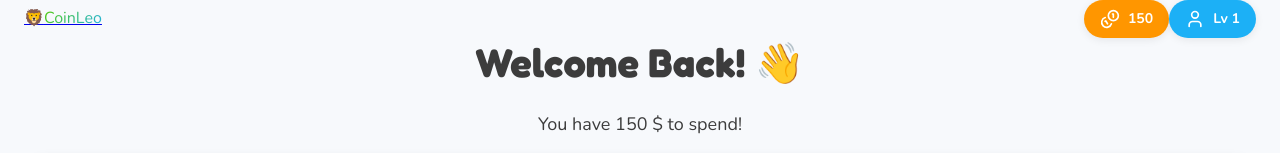
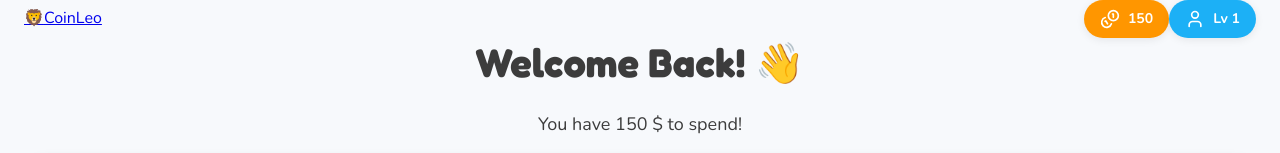
Before and after one commit to SakuSemu/test-sass2, a React (Vite) app: page /test-sass2/dashboard in a window 1280 px wide. Shown: the top 153 px of the page. Built offline with nearby package versions, Linux system fonts and the light colour scheme.

Commit message:
Fix: Remove text-gradient from Navbar logo to fix rendering issue

```diff
--- a/src/components/Navbar.jsx
+++ b/src/components/Navbar.jsx
@@ -15,7 +15,7 @@ const Navbar = () => {
             <div className="w-14 h-14 bg-gradient-to-br from-green-400 to-green-600 rounded-2xl flex items-center justify-center shadow-lg group-hover:scale-110 transition-transform">
               <span className="text-3xl">🦁</span>
             </div>
-            <span className="text-2xl font-bold text-gradient">CoinLeo</span>
+            <span className="text-2xl font-bold text-green-600">CoinLeo</span>
           </Link>
 
           {/* Navigation Links - Hidden on mobile */}
@@ -28,7 +28,7 @@ const Navbar = () => {
 
           {/* User Stats */}
           <div className="flex items-center gap-3">
-            <div className="badge badge-orange animate-wiggle">
+            <div className="badge badge-orange">
               <Coins size={20} />
               <span className="text-lg font-bold">{coins}</span>
             </div>
```
